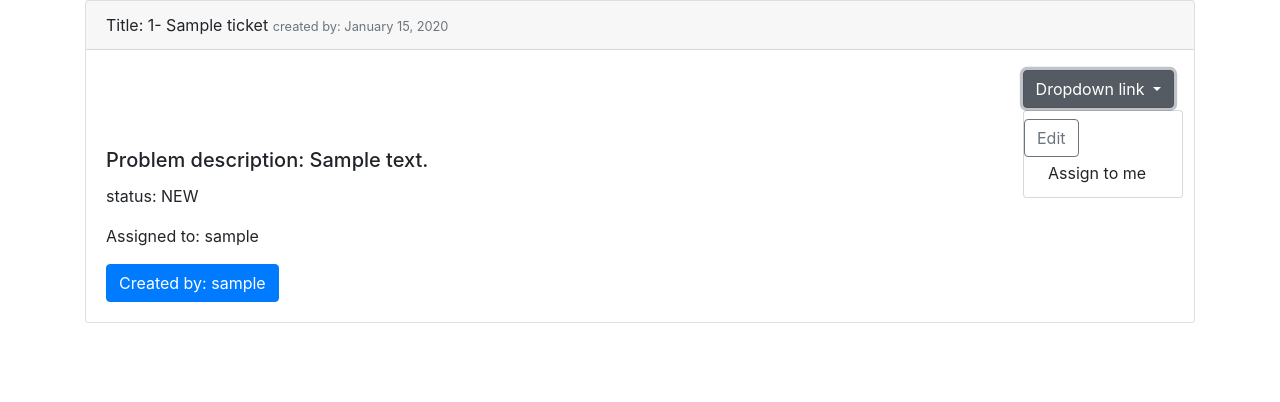
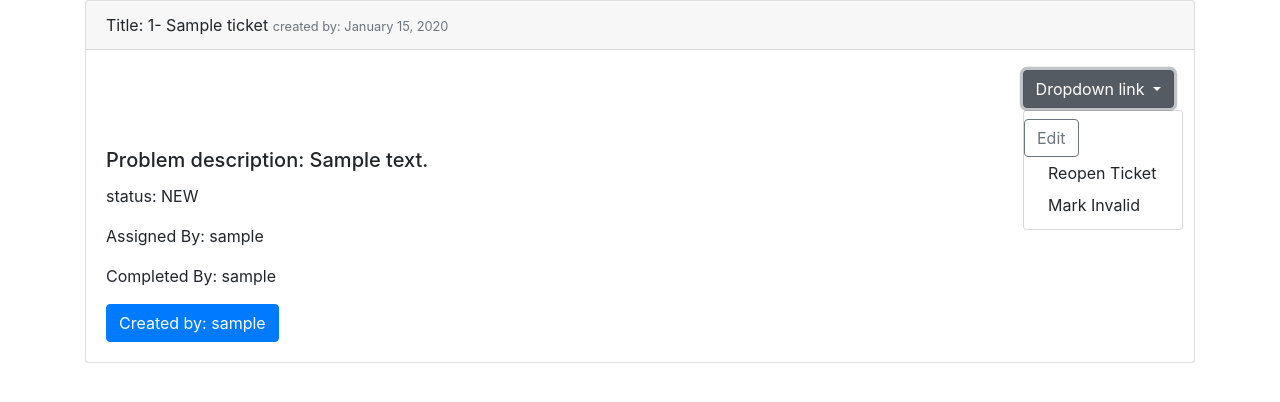
Before and after one commit to karki011/bugstracker, a Django app: page /ticket/1/ in a window 1280 px wide, after a click on "Dropdown link". Shown: the part 56-458 px from the top of the page. Run offline with Django 3.2, Linux system fonts and the light colour scheme; tables that the repository leaves empty hold one stand-in row (Sample ...); some libraries are stand-ins or nearby versions.

Commit message:
backend done, time for fortend

```diff
--- a/bugs/templates/bugs/ticket_detail.html
+++ b/bugs/templates/bugs/ticket_detail.html
@@ -1,6 +1,5 @@
 {%extends 'base.html'%}
 {% block content%}
-
 
 
 <div class="card">
@@ -11,23 +10,39 @@
     </div>
     <div class="card-body">
         <div class="dropdown show text-right">
-        <a aria-expanded="false" aria-haspopup="true" class="btn btn-secondary dropdown-toggle" data-toggle="dropdown" href="#"
+            <a aria-expanded="false" aria-haspopup="true" class="btn btn-secondary dropdown-toggle"
+               data-toggle="dropdown" href="#"
                id="dropdownMenuLink" role="button">
                 Dropdown link
             </a>
 
             <div aria-labelledby="dropdownMenuLink" class="dropdown-menu">
-           <a  class="btn btn-outline-secondary" href="{%url 'ticketupdate' object.id%}">Edit</a>
+                <a class="btn btn-outline-secondary" href="{%url 'ticketupdate' object.id%}">Edit</a>
+                {% if object.user_completed%}
+                <a class="dropdown-item" href="{% url 'returnticket' object.id %}">Reopen Ticket</a>
+                {%elif object.user_assigned %}
+                <a class="dropdown-item" href="{% url 'completedticket' object.id %}">Competed Ticket</a>
+                <a class="dropdown-item" href="{% url 'returnticket' object.id %}">Return Ticket</a>
+                {%else%}
                 <a class="dropdown-item" href="{% url 'assigntome' object.id %}">Assign to me</a>
-<!--            <a class="dropdown-item" href="#">Assign</a>-->
+                {%endif%}
+                  <a class="dropdown-item" href="{% url 'invalidticket' object.id %}">Mark Invalid</a>
+
             </div>
         </div>
     </div>
     <div class="card-body">
         <h5 class="card-title">Problem description: {{object.description}}</h5>
         <p class="card-text">status: {{ object.status }}</p>
-    <p class="card-text">Assigned to: {{ object.user_assigned }}</p>
-    <a href="{% url 'userticket' ticket.created_by %}" class="btn btn-primary">Created by: {{object.created_by}}</a>
+        {% if object.user_assigned%}
+
+        <p class="card-text">Assigned By: {{ object.user_assigned }}</p>
+        {%endif%}
+
+        {% if object.user_completed%}
+        <p class="card-text">Completed By: {{ object.user_completed }}</p>
+        {%endif%}
+        <a class="btn btn-primary" href="{% url 'userticket' ticket.created_by %}">Created by: {{object.created_by}}</a>
     </div>
 </div>
 {%endblock content%}
--- a/bugs/urls.py
+++ b/bugs/urls.py
@@ -1,6 +1,6 @@
 from django.urls import path, include
 from bugs.views import home, TicketCreateView, TicketDetailView, TicketUpdateView, UserTicketListView, \
-    ticket_assigned_to_me
+    ticket_assigned_to_me, returnticket, completeticket, invalidticket
 
 urlpatterns = [
     path('', home, name='home'),
@@ -8,6 +8,9 @@ urlpatterns = [
     path('ticket/new/', TicketCreateView.as_view(), name='ticketcreate'),
     path('ticket/<int:pk>/', TicketDetailView.as_view(), name="ticketdetail"),
     path('ticket/<int:pk>/update/', TicketUpdateView.as_view(), name="ticketupdate"),
-    path('assigntome/<int:pk>/', ticket_assigned_to_me, name='assigntome'),
+    path('ticket/assigntome/<int:pk>/', ticket_assigned_to_me, name='assigntome'),
+    path('ticket/returnticket/<int:pk>/', returnticket, name='returnticket'),
+    path('ticket/completed/<int:pk>/', completeticket, name='completedticket'),
+    path('ticket/invalid/<int:pk>/', invalidticket, name='invalidticket'),
 
 ]
--- a/bugs/views.py
+++ b/bugs/views.py
@@ -60,5 +60,31 @@ class TicketCreateView(LoginRequiredMixin, CreateView):
 def ticket_assigned_to_me(request, pk):
     ticket = Ticket.objects.get(pk=pk)
     ticket.user_assigned = request.user
+    ticket.status = "IN PROGRESS"
     ticket.save()
     return HttpResponseRedirect(reverse('ticketdetail', kwargs={'pk': pk}))
+
+
+def returnticket(request, pk):
+    ticket = Ticket.objects.get(pk=pk)
+    ticket.user_assigned = ticket.clean_fields()
+    ticket.user_completed = ticket.clean_fields()
+    ticket.status = "NEW"
+    ticket.save()
+    return HttpResponseRedirect(reverse('ticketdetail', kwargs={'pk': pk}))
+
+
+def completeticket(request, pk):
+    ticket = Ticket.objects.get(pk=pk)
+    ticket.status = "DONE"
+    ticket.user_completed = request.user
+    ticket.save()
+    return HttpResponseRedirect(reverse('ticketdetail', kwargs={'pk': pk}))
+
+def invalidticket(request, pk):
+    ticket = Ticket.objects.get(pk=pk)
+    ticket.status = "INVALID"
+    ticket.user_assigned = request.user
+    ticket.user_completed = request.user
+    ticket.save()
+    return HttpResponseRedirect(reverse('ticketdetail', kwargs={'pk': pk}))
```
Lines whose indentation alone changed are shown as unchanged.
